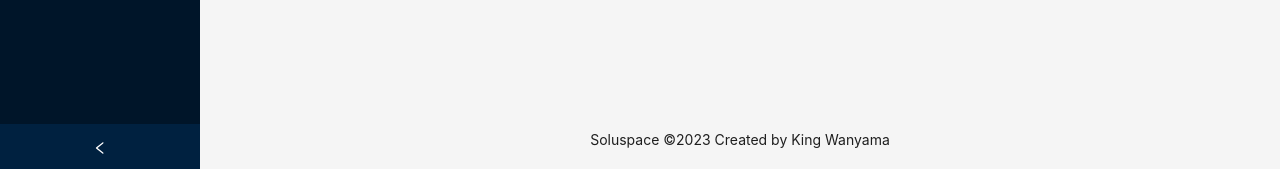
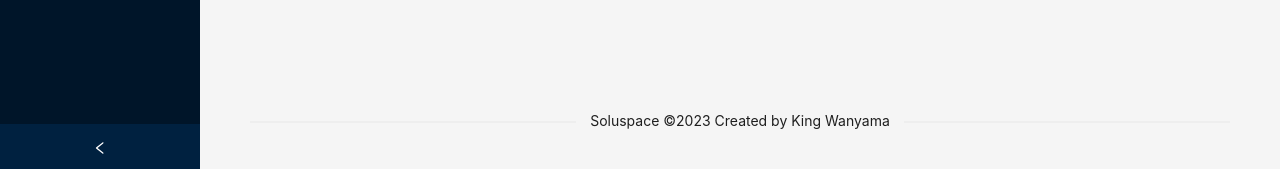
Before and after one commit to bsakari/Fullstack-spring-boot-app-with-react, a React (Create React App) app in the folder src/frontend/: page / in a window 1280 px wide. Shown: the part 628-797 px from the top of the page. Built offline with nearby package versions, Linux system fonts and the light colour scheme; no server answers.

Commit message:
Added divider on footer

```diff
--- a/src/frontend/src/App.js
+++ b/src/frontend/src/App.js
@@ -1,6 +1,20 @@
 import {DesktopOutlined, DownloadOutlined, FileOutlined, PieChartOutlined,
     TeamOutlined, UserAddOutlined, UserOutlined} from '@ant-design/icons';
-import {Badge, Breadcrumb, Button, Empty, Layout, Menu, Popconfirm, Radio, Spin, Table, Tag, theme} from 'antd';
+import {
+    Badge,
+    Breadcrumb,
+    Button,
+    Divider,
+    Empty,
+    Layout,
+    Menu,
+    Popconfirm,
+    Radio,
+    Spin,
+    Table,
+    Tag,
+    theme
+} from 'antd';
 import "./App.css"
 import {useState, useEffect} from "react";
 import {getAllStudents,deleteStudent} from "./client";
@@ -177,7 +191,8 @@ const App = () => {
                     </div>
                 </Content>
                 <Footer style={{ textAlign: 'center',}}>
-                    Soluspace ©2023 Created by King Wanyama
+
+                    <Divider plain>Soluspace ©2023 Created by King Wanyama</Divider>
                 </Footer>
             </Layout>
         </Layout>
```
